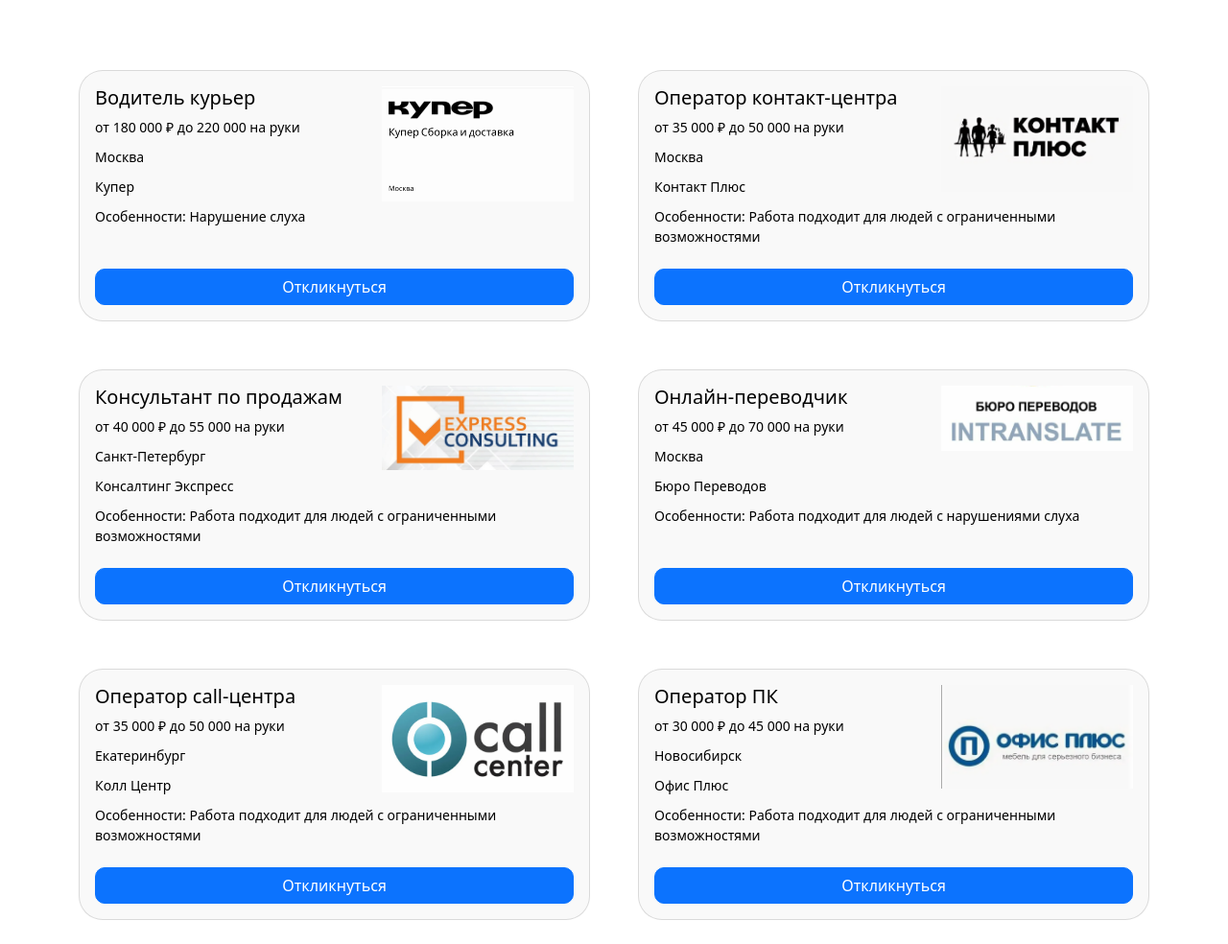
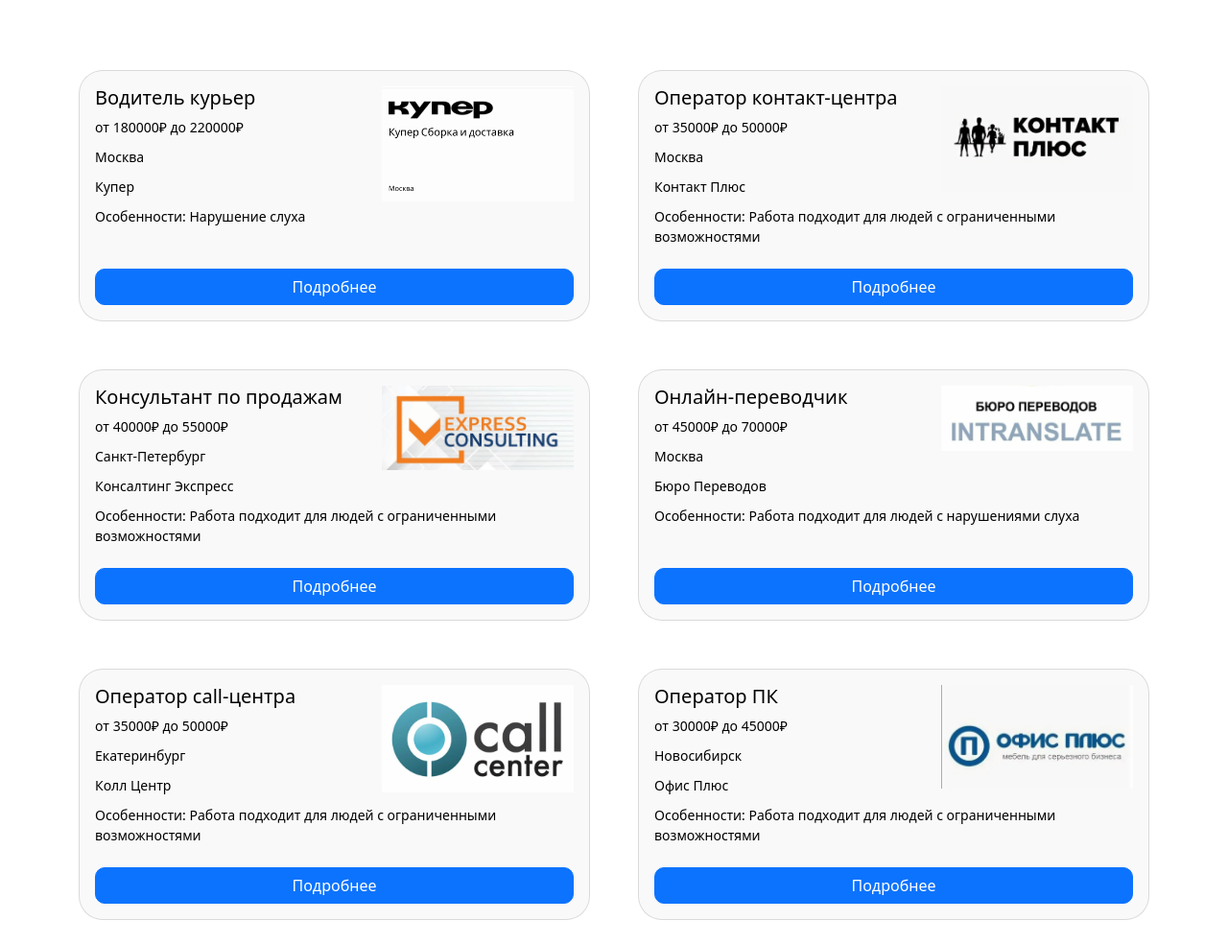
Before and after one commit to tatiana223/HH_backend, a Django app: page / in a window 1280 px wide; the page is wider, and only the part inside the window is pictured. Shown: the part 367-1351 px from the top of that part at 96% size. Run offline with Django 5.2, Linux system fonts and the light colour scheme.

Commit message:
LAB1(правки)

```diff
--- a/app/templates/home_page.html
+++ b/app/templates/home_page.html
@@ -7,7 +7,7 @@
                 <form class="search-bar" action="/" method="GET">
                     <div class="row">
                         <div class="col-md-8">
-                            <input type="text" class="form-control" placeholder="Введите профессию для поиска" name="name" value="{{ name }}">
+                            <input type="text" class="form-control" placeholder="Введите профессию для поиска" name="name_vacancy" value="{{ name }}">
                         </div>
                         <div class="col-md-4">
                             <button type="submit" class="btn btn-primary w-100">Найти</button>
@@ -19,7 +19,7 @@
             <div class="col md-4 justify-end">
                 <a href="/vacancies/{{ draft_vacancy.id }}/" class="w-25">
                     <button type="submit" class="bin btn btn-primary position-relative w-100">
-                        Отклики
+                        Отклик
                         <div class="badge position-absolute badge rounded-pill">
                             {{ companies_count }}
                         </div>
--- a/app/templates/vacancy_card.html
+++ b/app/templates/vacancy_card.html
@@ -12,12 +12,13 @@
              <div class="col-md-6">
                 <div class="card-body">
                     <h5 class="card-title">{{ company.name }} </h5>
-                    <p class="card-text">{{ company.money }}</p>
+                    <p class="card-text">от {{ company.money_from }}₽ до {{ company.money_to }}₽</p>
+
                     <div class="form-group">
                         <input disabled type="number" class="form-control" style="width: 250px" value={{ company.count }}>
                     </div>
                     <a href="/companies/{{ company.id }}/" class="btn btn-primary" style="width: 50px">
-                        Откликнуться
+                        Подробнее
                     </a>
                 </div>
             </div>
@@ -32,10 +33,10 @@
 
             <div class="card-info">
 
-                <img src="{{ company.image }}" alt="{{ company.name }}">
-                <h5 class="card-title">{{ company.name }}</h5>
+                <img src="{{ company.image }}" alt="{{ company.name_vacancy }}">
+                <h5 class="card-title">{{ company.name_vacancy }}</h5>
 
-                <p class="card-text">{{ company.money }}</p>
+                <p class="card-text">от {{ company.money_from }}₽ до {{ company.money_to }}₽</p>
                 <p class="card-text">{{ company.city }}</p>
 
                 <p class="card-text">{{ company.name_company }}</p>
@@ -47,7 +48,7 @@
             <div class="card-btns">
 
                 <a href="/companies/{{ company.id }}/" class="btn btn-primary center">
-                    Откликнуться
+                    Подробнее
                 </a>
 
             </div>
--- a/app/views.py
+++ b/app/views.py
@@ -3,60 +3,67 @@ from django.shortcuts import render
 companies = [
     {
         "id": 1,
-        "name": "Водитель курьер",
+        "name_vacancy": "Водитель курьер",
         "description": "Требуемый опыт работы: не требуется\nЧастичная занятость, гибкий график\nВозможно временное оформление: договор услуг, подряда, ГПХ, самозанятые, ИПХ\nВозможна подработка: сменами по 4-6 часов",
         "image": "http://localhost:9000/images/1.png",
-        "money": "от 180 000 ₽ до 220 000 на руки",
+        "money_from": 180000,
+        "money_to": 220000,
         "city": "Москва",
         "name_company": "Купер",
         "peculiarities": "Нарушение слуха",
     },
     {
         "id": 2,
-        "name": "Оператор контакт-центра",
+        "name_vacancy": "Оператор контакт-центра",
         "description": "Требуемый опыт работы: 1-2 года\nПолная занятость, гибкий график\nОформление по ТК РФ\nВозможна удаленная работа",
         "image": "http://localhost:9000/images/2.png",
-        "money": "от 35 000 ₽ до 50 000 на руки",
+        "money_from": 35000,
+        "money_to": 50000,
         "city": "Москва",
         "name_company": "Контакт Плюс",
         "peculiarities": "Работа подходит для людей с ограниченными возможностями"
     },
     {
         "id": 3,
-        "name": "Консультант по продажам",
+        "name_vacancy": "Консультант по продажам",
         "description": "Требуемый опыт работы: не требуется\nПолная занятость, гибкий график\nОформление по ТК РФ\nВозможна удаленная работа",
         "image": "http://localhost:9000/images/3.png",
-        "money": "от 40 000 ₽ до 55 000 на руки",
+        "money_from": 40000,
+        "money_to": 55000,
         "city": "Санкт-Петербург",
         "name_company": "Консалтинг Экспресс",
         "peculiarities": "Работа подходит для людей с ограниченными возможностями"
     },
     {
         "id": 4,
-        "name": "Онлайн-переводчик",
+        "name_vacancy": "Онлайн-переводчик",
         "description": "Требуемый опыт работы: 1-3 года\nГибкий график, удаленная работа\nОформление по ГПХ",
         "image": "http://localhost:9000/images/4.png",
-        "money": "от 45 000 ₽ до 70 000 на руки",
+
+        "money_from": 45000,
+        "money_to": 70000,
         "city": "Москва",
         "name_company": "Бюро Переводов",
         "peculiarities": "Работа подходит для людей с нарушениями слуха"
     },
     {
         "id": 5,
-        "name": "Оператор call-центра",
+        "name_vacancy": "Оператор call-центра",
         "description": "Требуемый опыт работы: 1-2 года\nПолная занятость, гибкий график\nОформление по ТК РФ\nВозможна удаленная работа",
         "image": "http://localhost:9000/images/5.png",
-        "money": "от 35 000 ₽ до 50 000 на руки",
+        "money_from": 35000,
+        "money_to": 50000,
         "city": "Екатеринбург",
         "name_company": "Колл Центр",
         "peculiarities": "Работа подходит для людей с ограниченными возможностями"
     },
     {
         "id": 6,
-        "name": "Оператор ПК",
+        "name_vacancy": "Оператор ПК",
         "description": "Требуемый опыт работы: не требуется\nПолная занятость, гибкий график\nОформление по ТК РФ\nВозможна удаленная работа",
         "image": "http://localhost:9000/images/6.png",
-        "money": "от 30 000 ₽ до 45 000 на руки",
+        "money_from": 30000,
+        "money_to": 45000,
         "city": "Новосибирск",
         "name_company": "Офис Плюс",
         "peculiarities": "Работа подходит для людей с ограниченными возможностями"
@@ -69,43 +76,70 @@ draft_vacancy = {
     "companies": [
         {
             "id": 1,
-            "name": "Водитель курьер",
+            "name_vacancy": "Водитель курьер",
             "description": "Требуемый опыт работы: не требуется\nЧастичная занятость, гибкий график\nВозможно временное оформление: договор услуг, подряда, ГПХ, самозанятые, ИПХ\nВозможна подработка: сменами по 4-6 часов",
             "image": "http://localhost:9000/images/1.png",
-            "money": "от 180 000 ₽ до 220 000 на руки",
+            "money_from": 180000,
+            "money_to": 220000,
             "city": "Москва",
             "name_company": "Купер",
             "peculiarities": "Нарушение слуха",
         },
         {
             "id": 2,
-            "name": "Оператор контакт-центра",
+            "name_vacancy": "Оператор контакт-центра",
             "description": "Требуемый опыт работы: 1-2 года\nПолная занятость, гибкий график\nОформление по ТК РФ\nВозможна удаленная работа",
             "image": "http://localhost:9000/images/2.png",
-            "money": "от 35 000 ₽ до 50 000 на руки",
+            "money_from": 35000,
+            "money_to": 50000,
             "city": "Москва",
             "name_company": "Контакт Плюс",
             "peculiarities": "Работа подходит для людей с ограниченными возможностями"
         },
         {
             "id": 3,
-            "name": "Консультант по продажам",
+            "name_vacancy": "Консультант по продажам",
             "description": "Требуемый опыт работы: не требуется\nПолная занятость, гибкий график\nОформление по ТК РФ\nВозможна удаленная работа",
             "image": "http://localhost:9000/images/3.png",
-            "money": "от 40 000 ₽ до 55 000 на руки",
+            "money_from": 40000,
+            "money_to": 55000,
             "city": "Санкт-Петербург",
             "name_company": "Консалтинг Экспресс",
             "peculiarities": "Работа подходит для людей с ограниченными возможностями"
         },
         {
             "id": 4,
-            "name": "Онлайн-переводчик",
+            "name_vacancy": "Онлайн-переводчик",
             "description": "Требуемый опыт работы: 1-3 года\nГибкий график, удаленная работа\nОформление по ГПХ",
             "image": "http://localhost:9000/images/4.png",
-            "money": "от 45 000 ₽ до 70 000 на руки",
+
+            "money_from": 45000,
+            "money_to": 70000,
             "city": "Москва",
             "name_company": "Бюро Переводов",
             "peculiarities": "Работа подходит для людей с нарушениями слуха"
+        },
+        {
+            "id": 5,
+            "name_vacancy": "Оператор call-центра",
+            "description": "Требуемый опыт работы: 1-2 года\nПолная занятость, гибкий график\nОформление по ТК РФ\nВозможна удаленная работа",
+            "image": "http://localhost:9000/images/5.png",
+            "money_from": 35000,
+            "money_to": 50000,
+            "city": "Екатеринбург",
+            "name_company": "Колл Центр",
+            "peculiarities": "Работа подходит для людей с ограниченными возможностями"
+        },
+        {
+            "id": 6,
+            "name_vacancy": "Оператор ПК",
+            "description": "Требуемый опыт работы: не требуется\nПолная занятость, гибкий график\nОформление по ТК РФ\nВозможна удаленная работа",
+            "image": "http://localhost:9000/images/6.png",
+            "money_from": 30000,
+            "money_to": 45000,
+            "city": "Новосибирск",
+            "name_company": "Офис Плюс",
+            "peculiarities": "Работа подходит для людей с ограниченными возможностями"
         },
     ]
 }
@@ -121,7 +155,7 @@ def searchVacancies(company_name):
     res = []
 
     for company in companies:
-        if company_name.lower() in company["name"].lower():
+        if company_name.lower() in company["name_vacancy"].lower():
             res.append(company)
 
     return res
@@ -136,13 +170,13 @@ def getResponseById(vacancy_id):
 
 
 def index(request):
-    name = request.GET.get("name", "")
-    companies = searchVacancies(name)
+    name_vacancy = request.GET.get("name_vacancy", "")
+    companies = searchVacancies(name_vacancy)
     draft_vacancy = getDraftResponse()
 
     context = {
         "companies": companies,
-        "name": name,
+        "name_vacancy": name_vacancy,
         "companies_count": len(draft_vacancy["companies"]),
         "draft_vacancy": draft_vacancy
     }
```
Also changed, not shown: app/templates/responses.html (+3 -4 lines), app/templates/vacancy_page.html (+4 -3 lines).
